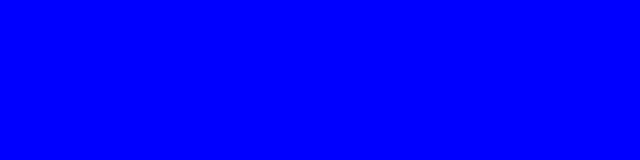
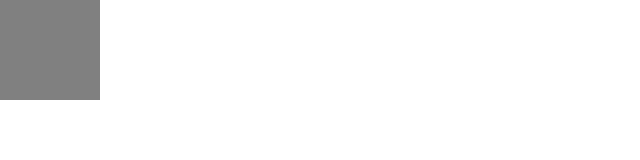
Before and after one commit to jamesnguyentech/test-html, a plain HTML site: page index.html in a window 1280 px wide. Shown: the whole page, without its empty margins (0-640 px from the left). Drawn offline with Linux system fonts and the light colour scheme.

Commit message:
Update index.html

```diff
--- a/index.html
+++ b/index.html
@@ -47,7 +47,7 @@
   <body>
     <!--The div element for the map -->
     <div id="map"
-      style="height:100vh;width:100vw;position:fixed;top:0;left:0;background-color: blue;"></div>
+      style="height:100px;width:100px;position:fixed;top:0;left:0;background-color: gray;"></div>
 
     <!-- Async script executes immediately and must be after any DOM elements used in callback. -->
     <!-- <script
```
